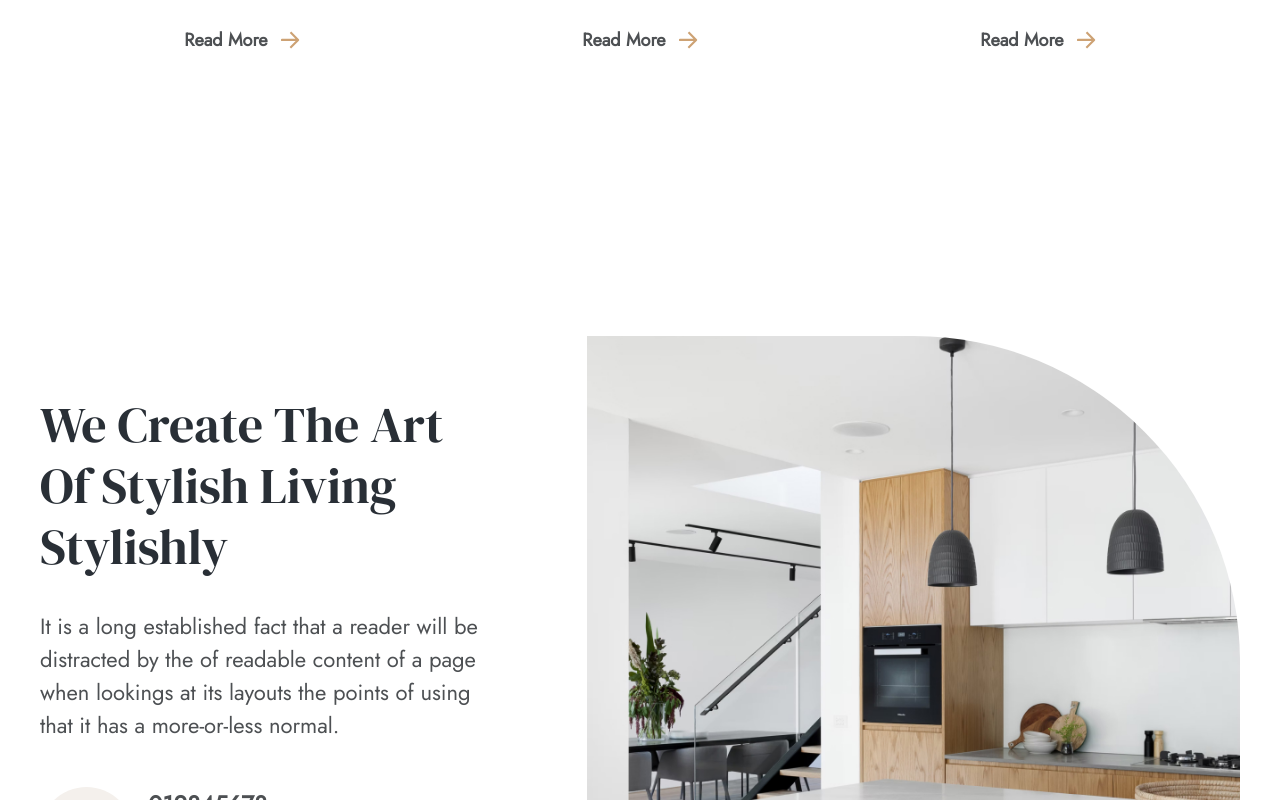
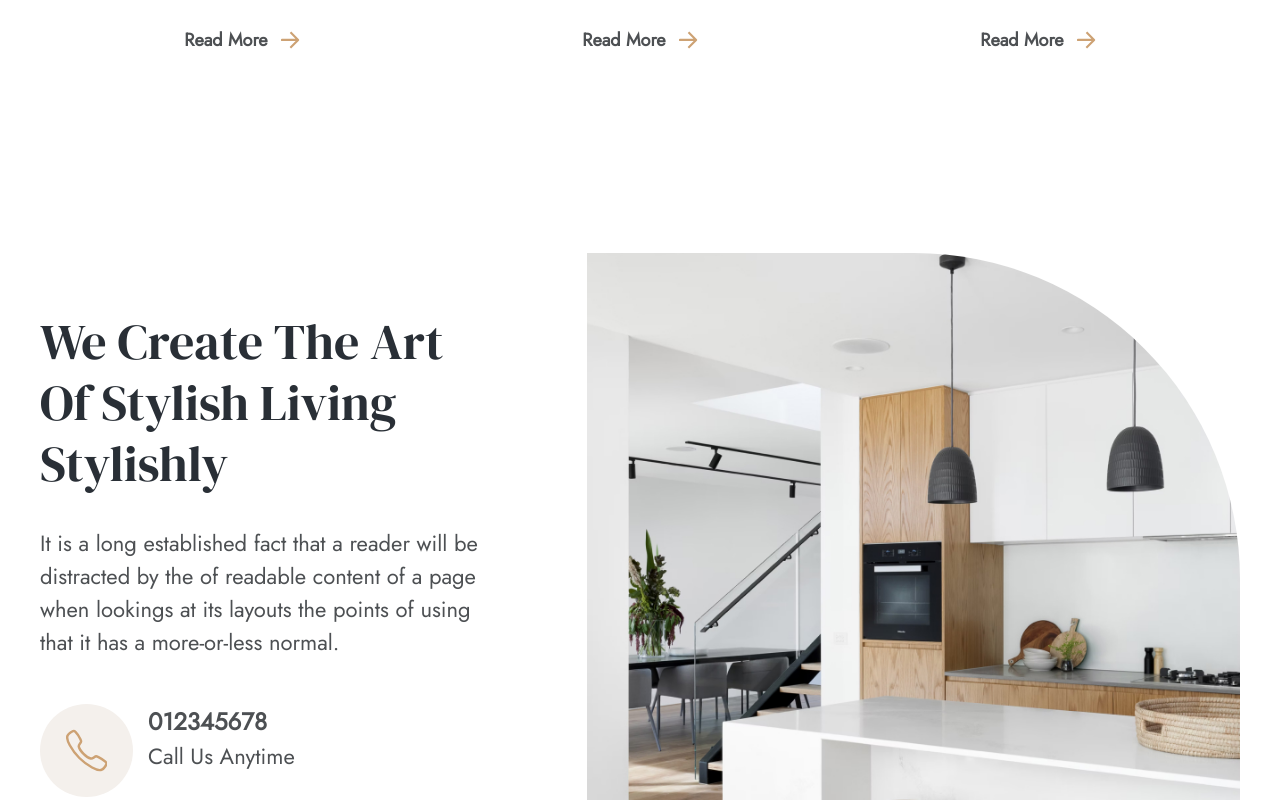
Before and after one commit to Lukas-Daugela/React-Vite-Interno, a React (Vite) app: page / in a window 1280 px wide. Shown: the part 360-1160 px from the top of the page. Built offline with nearby package versions, Linux system fonts and the light colour scheme.

Commit message:
Adjusted Section Estimate top padding

```diff
--- a/src/components/SectionEstimate/SectionEstimate.module.scss
+++ b/src/components/SectionEstimate/SectionEstimate.module.scss
@@ -10,7 +10,7 @@
   @include media-query('lg') {
     flex-direction: row;
     justify-content: space-between;
-    @include padding-y(20rem);
+    @include padding-y($top: 11.7rem, $bottom: 20rem);
   }
 
   &__text-container {
```
